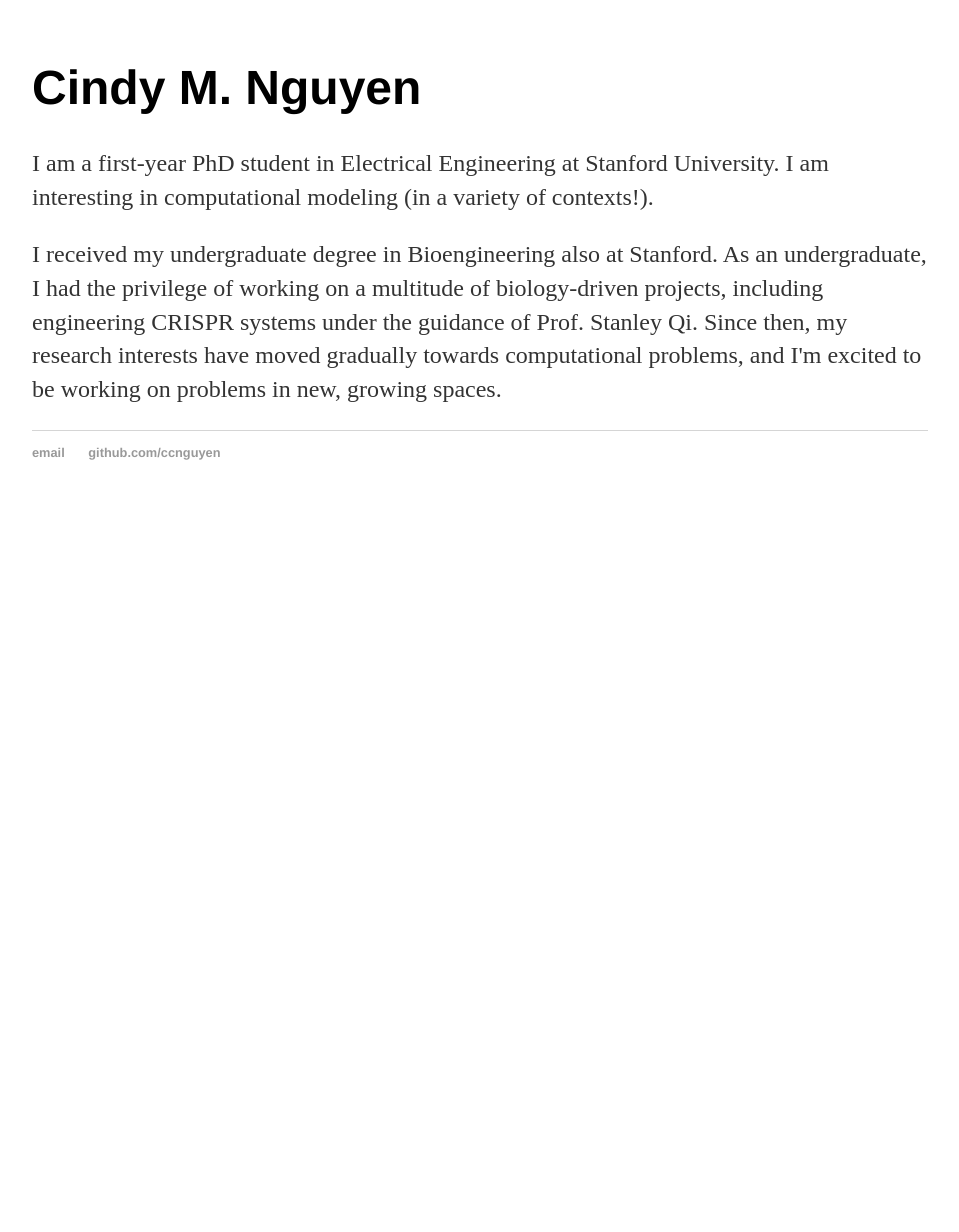
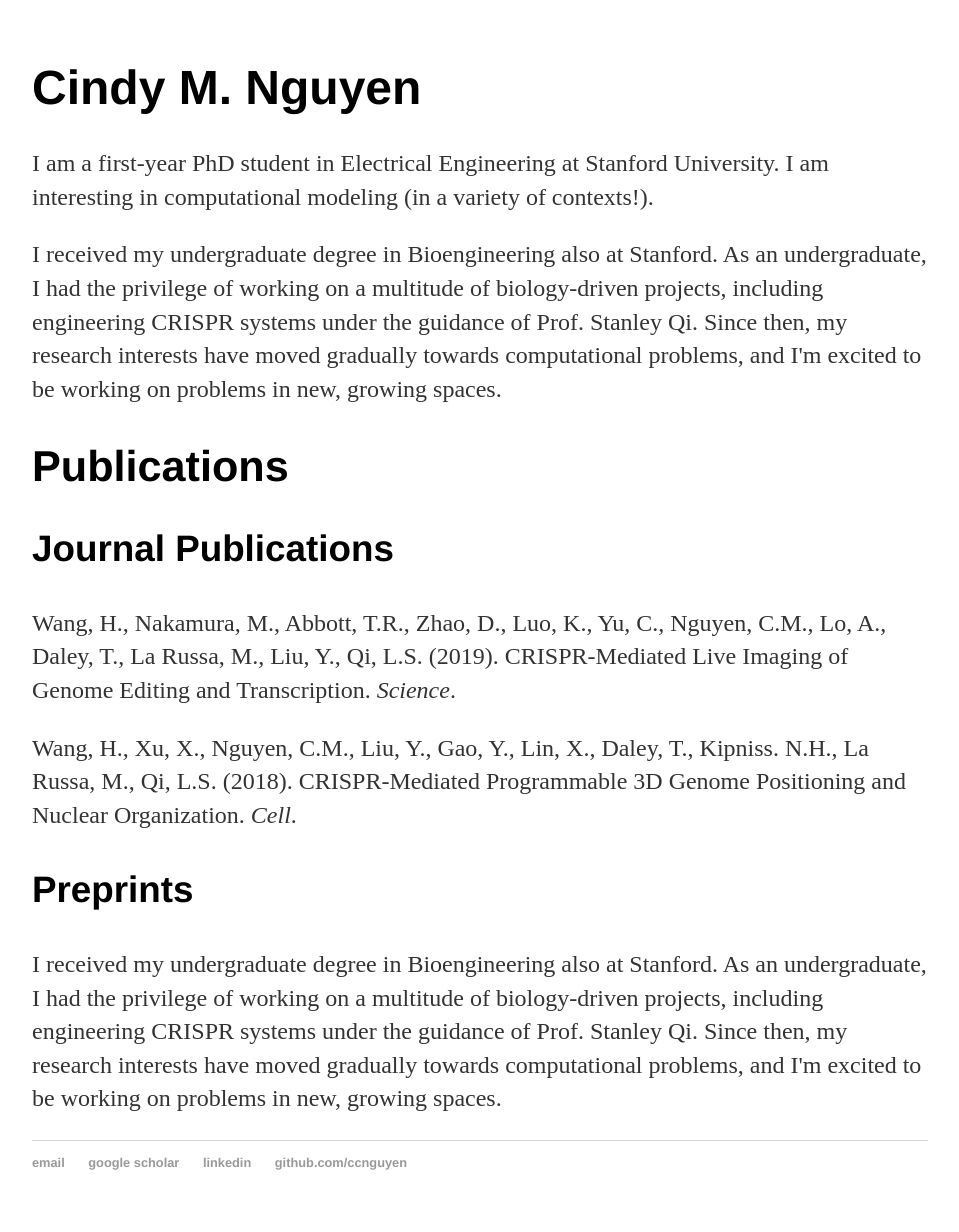
Before and after one commit to ccnguyen/ccnguyen.github.io, a Jekyll site: the page built from index.html, in a window 1280 px wide. Shown: the whole page, without its empty margins (160-1119 px from the left). Built offline with Jekyll 4.4.1, drawn with Linux system fonts in a browser that asks for light colours; before the commit the page ends 900 px from its top, so only the background shows below that.

Commit message:
updated pubs

```diff
--- a/_layouts/default.html
+++ b/_layouts/default.html
@@ -20,6 +20,8 @@
   <footer>
    <ul>
    <li><a href="mailto:cindyn@stanford.edu">email</a></li>
+   <li><a href="https://scholar.google.com/citations?user=jc-Xg3IAAAAJ&hl=en&inst=5746887945952177237&authuser=1">google scholar</a></li>
+   <li><a href="https://www.linkedin.com/in/ccnguyenn/">linkedin</a></li>
    <li><a href="https://github.com/ccnguyen">github.com/ccnguyen</a></li>
    </ul>
   </footer>
--- a/index.html
+++ b/index.html
@@ -8,3 +8,13 @@
 			<p>I am a first-year PhD student in Electrical Engineering at Stanford University. I am interesting in computational modeling (in a variety of contexts!).</p>
 			<p>I received my undergraduate degree in Bioengineering also at Stanford. As an undergraduate, I had the privilege of working on a multitude of biology-driven projects, including engineering CRISPR systems under the guidance of Prof. Stanley Qi. Since then, my research interests have moved gradually towards computational problems, and I'm excited to be working on problems in new, growing spaces. </p>
 		</div>
+
+		<div class="pubs">
+			<h2>Publications</h2>
+			<h3>Journal Publications</h3>
+			<p>Wang, H., Nakamura, M., Abbott, T.R., Zhao, D., Luo, K., Yu, C., Nguyen, C.M., Lo, A., Daley, T., La Russa, M., Liu, Y., Qi, L.S. (2019). CRISPR-Mediated Live Imaging of Genome Editing and Transcription. <i>Science</i>.</p>
+
+			<p> Wang, H., Xu, X., Nguyen, C.M., Liu, Y., Gao, Y., Lin, X., Daley, T., Kipniss. N.H., La Russa, M., Qi, L.S. (2018). CRISPR-Mediated Programmable 3D Genome Positioning and Nuclear Organization. <i>Cell</i>.</p>
+			<h3>Preprints</h3>
+			<p>I received my undergraduate degree in Bioengineering also at Stanford. As an undergraduate, I had the privilege of working on a multitude of biology-driven projects, including engineering CRISPR systems under the guidance of Prof. Stanley Qi. Since then, my research interests have moved gradually towards computational problems, and I'm excited to be working on problems in new, growing spaces. </p>
+		</div>
```
